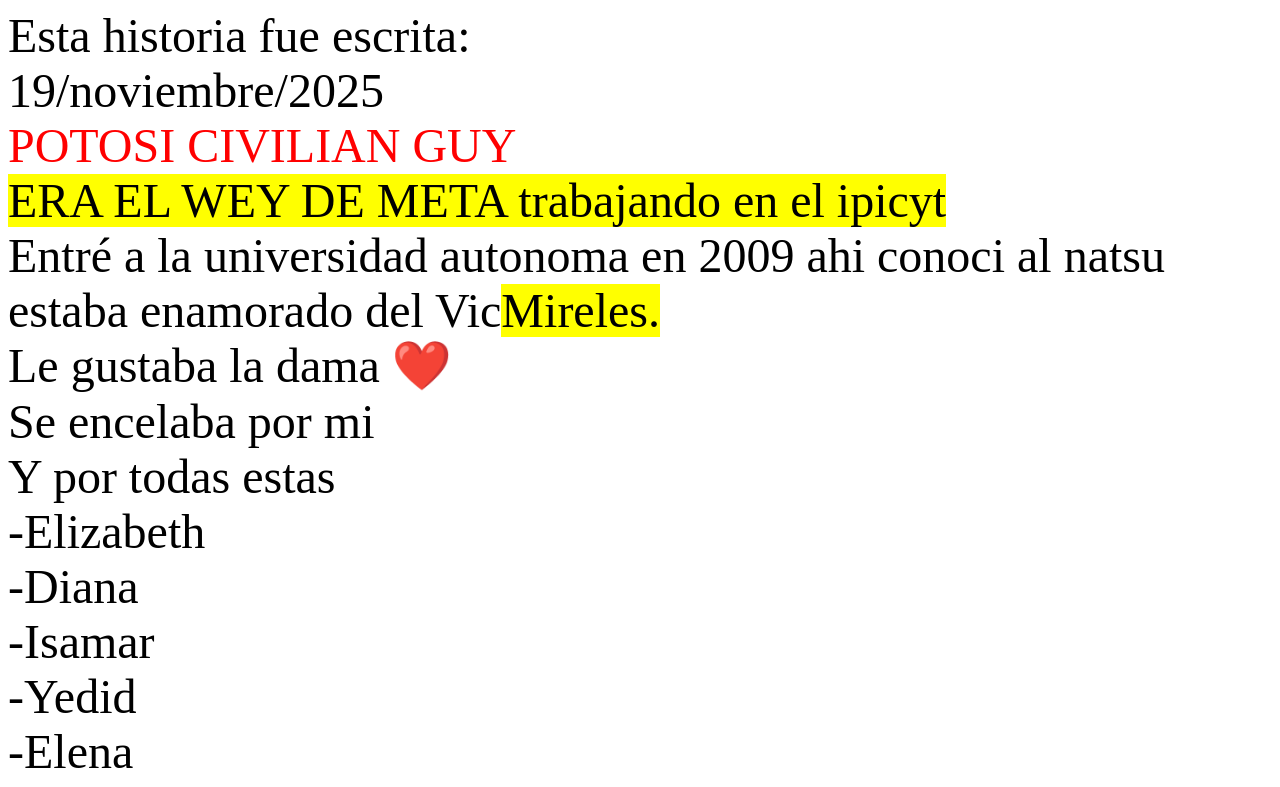
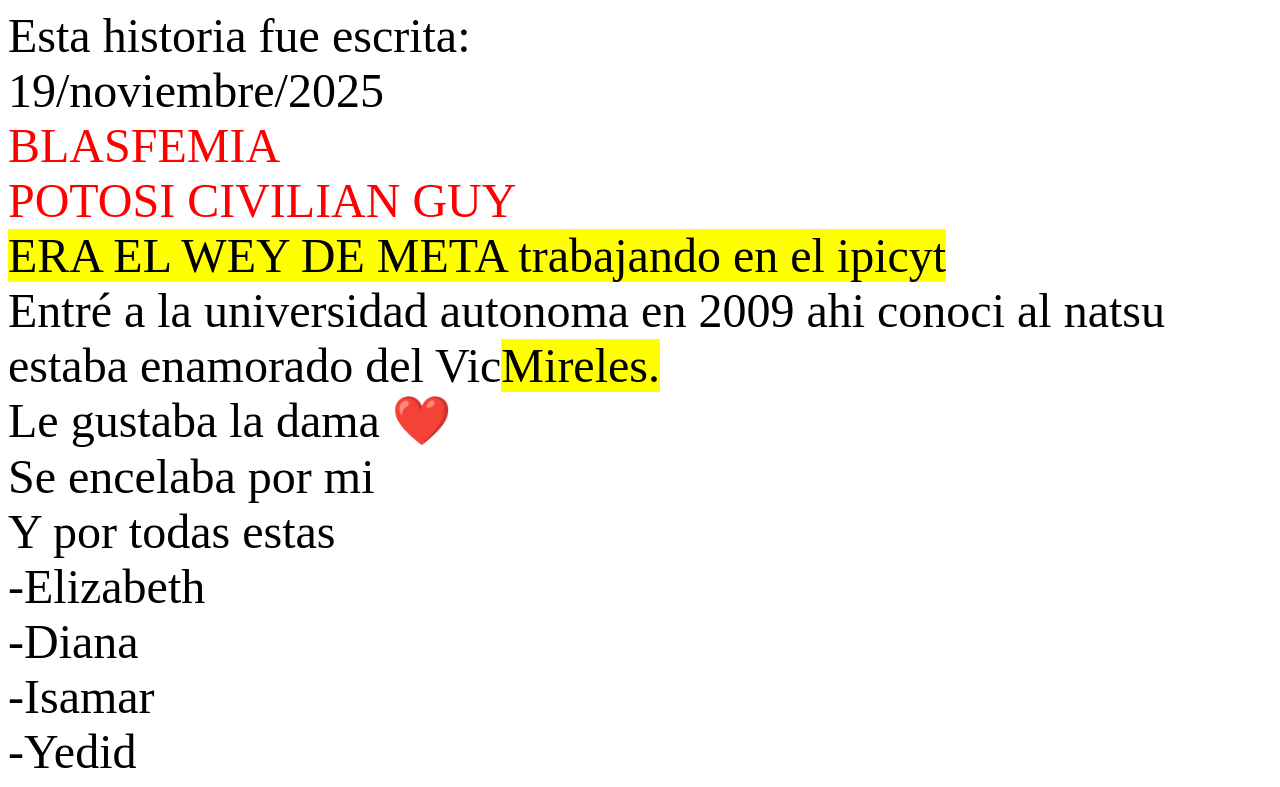
Before and after one commit to Sakuramiku7/verdaderahistoriakristhal, a plain HTML site: page index.html in a window 1280 px wide. Shown: the top 787 px of the page. Drawn offline with Linux system fonts and the light colour scheme.

Commit message:
index.html

```diff
--- a/index.html
+++ b/index.html
@@ -3,6 +3,7 @@
  <font size="300px">
 Esta historia fue escrita: <br>
 19/noviembre/2025 <br>
+  <font color="red" size="300px" >BLASFEMIA </font> <br>
   <font color="red" size"300px"> POTOSI CIVILIAN GUY</font><br>
    <mark> ERA EL WEY DE META trabajando en el ipicyt </mark> <br>
 Entré a la universidad autonoma en 2009 ahi conoci al natsu  <br>
```
